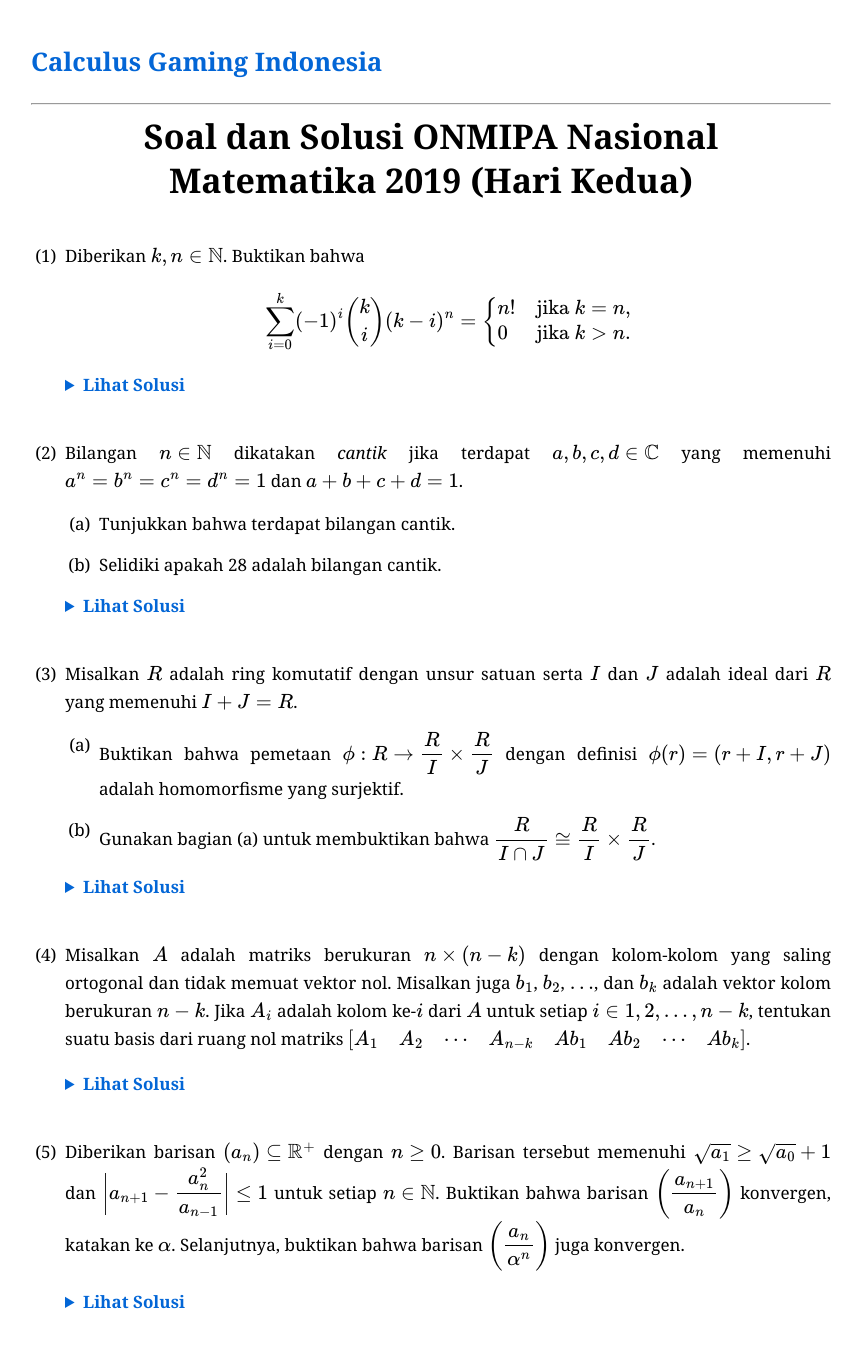
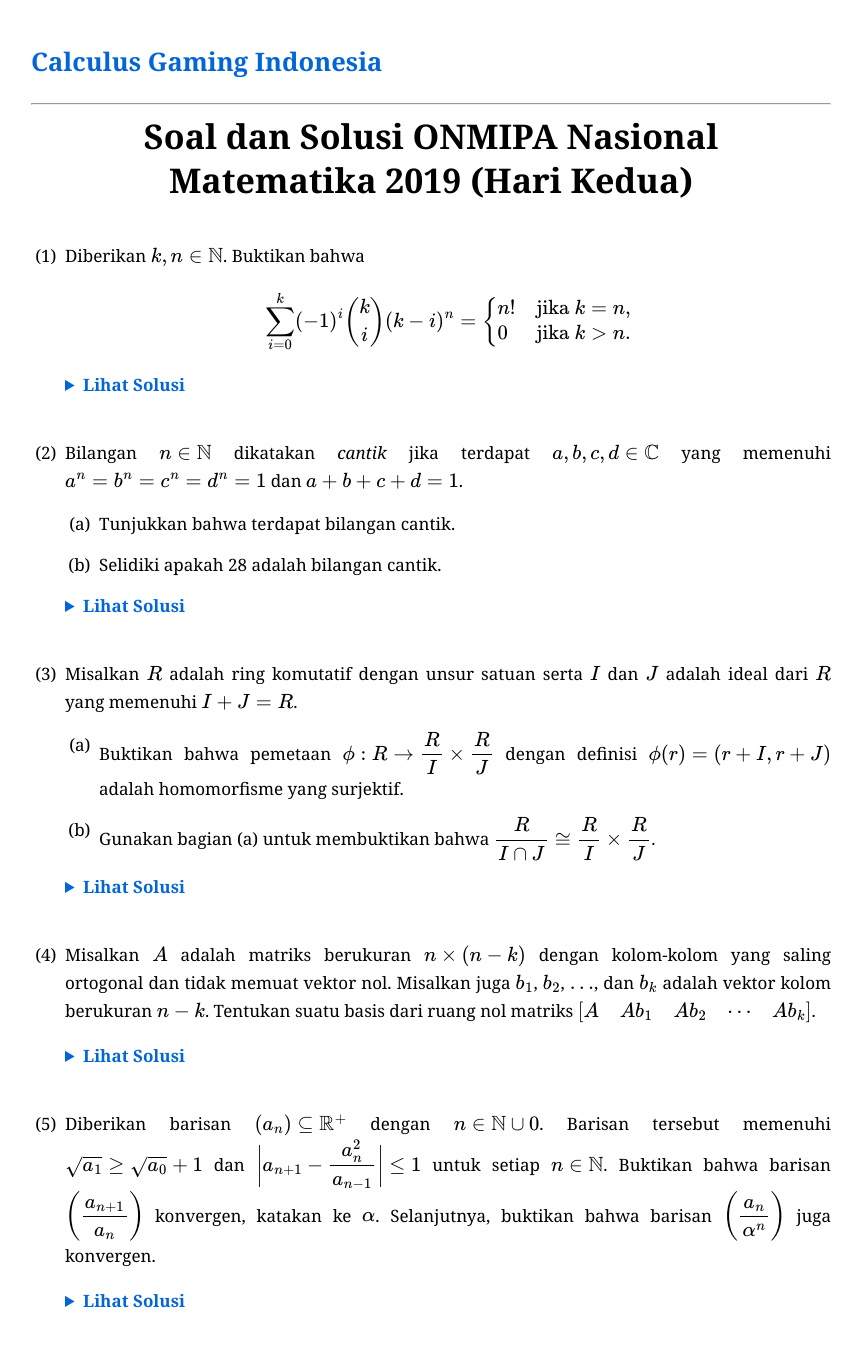
Before and after one commit to calculusgamingindonesia/calculusgamingindonesia.github.io, a Jekyll site: the page built from _posts/2026-07-01-onmipa-nas-mat-19-2.md, in a window 1280 px wide. Shown: the whole page, without its empty margins (209-1071 px from the left). Built offline with Jekyll 4.4.1, drawn with Linux system fonts in a browser that asks for light colours; some web fonts are replaced.

Commit message:
Update 2026-07-01-onmipa-nas-mat-19-2.md

```diff
--- a/_posts/2026-07-01-onmipa-nas-mat-19-2.md
+++ b/_posts/2026-07-01-onmipa-nas-mat-19-2.md
@@ -52,7 +52,7 @@
        </div>
    </details>
 
-4. Misalkan $A$ adalah matriks berukuran $n\times(n-k)$ dengan kolom-kolom yang saling ortogonal dan tidak memuat vektor nol. Misalkan juga $b_1$, $b_2$, $\dots$, dan $b_k$ adalah vektor kolom berukuran $n-k$. Jika $A_i$ adalah kolom ke-$i$ dari $A$ untuk setiap $i\in\{1, 2, \ldots, n-k\}$, tentukan suatu basis dari ruang nol matriks $\begin{bmatrix}A_1&A_2&\cdots&A_{n-k}&Ab_1&Ab_2&\cdots&Ab_k\end{bmatrix}$.
+4. Misalkan $A$ adalah matriks berukuran $n\times(n-k)$ dengan kolom-kolom yang saling ortogonal dan tidak memuat vektor nol. Misalkan juga $b_1$, $b_2$, $\dots$, dan $b_k$ adalah vektor kolom berukuran $n-k$. Tentukan suatu basis dari ruang nol matriks $\begin{bmatrix}A&Ab_1&Ab_2&\cdots&Ab_k\end{bmatrix}$.
 
    <details>
        <summary>Lihat Solusi</summary>
@@ -63,7 +63,7 @@
        </div>
    </details>
 
-5. Diberikan barisan $(a_n)\subseteq\mathbb{R}^+$ dengan $n\geq0$. Barisan tersebut memenuhi $\sqrt{a_1}\geq\sqrt{a_0}+1$ dan $\bigg\vert a_{n+1}-\dfrac{a_n^2}{a_{n-1}}\bigg\vert\leq1$ untuk setiap $n\in\mathbb{N}$. Buktikan bahwa barisan $\bigg(\dfrac{a_{n+1}}{a_n}\bigg)$ konvergen, katakan ke $\alpha$. Selanjutnya, buktikan bahwa barisan $\bigg(\dfrac{a_n}{\alpha^n}\bigg)$ juga konvergen.
+5. Diberikan barisan $(a_n)\subseteq\mathbb{R}^+$ dengan $n\in\mathbb{N}\cup\{0\}$. Barisan tersebut memenuhi $\sqrt{a_1}\geq\sqrt{a_0}+1$ dan $\bigg\vert a_{n+1}-\dfrac{a_n^2}{a_{n-1}}\bigg\vert\leq1$ untuk setiap $n\in\mathbb{N}$. Buktikan bahwa barisan $\bigg(\dfrac{a_{n+1}}{a_n}\bigg)$ konvergen, katakan ke $\alpha$. Selanjutnya, buktikan bahwa barisan $\bigg(\dfrac{a_n}{\alpha^n}\bigg)$ juga konvergen.
 
    <details>
        <summary>Lihat Solusi</summary>
```
